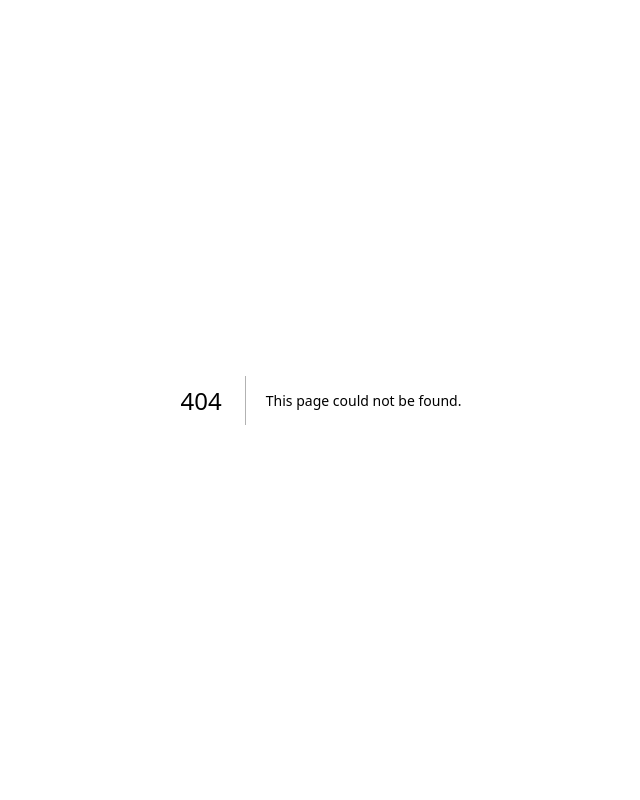
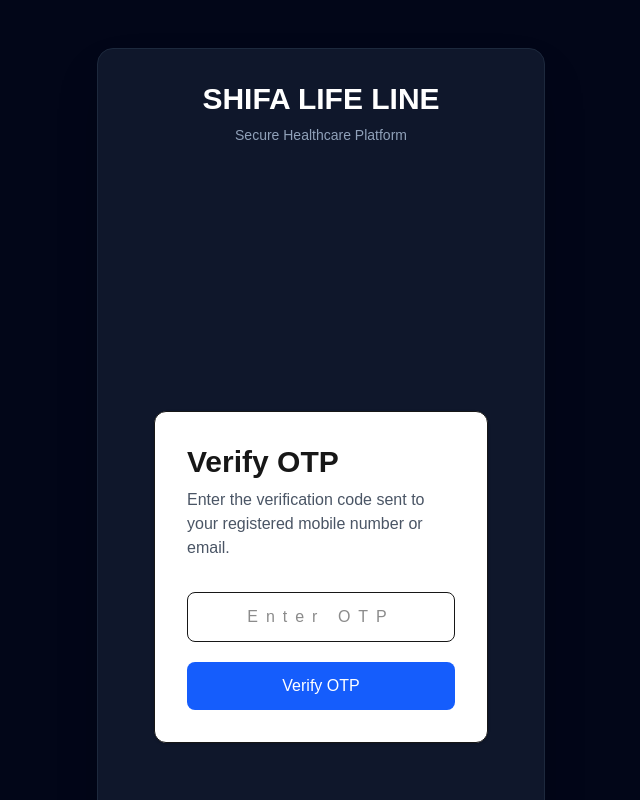
Before and after one commit to shifalifeline/shifalifeline-web, a Next.js app: page /verify-otp in a window 1280 px wide. Before the commit this address had no page. Shown: the top 800 px of the page, without its empty margins (319-959 px from the left). Built offline with nearby package versions, Linux system fonts and the light colour scheme.

Commit message:
Sprint 18: Add OTP verification page

```diff
--- /dev/null
+++ b/app/(auth)/verify-otp/page.tsx
@@ -0,0 +1,19 @@
+import { OTPVerification } from "@/modules/auth";
+
+export default function VerifyOTPPage() {
+  return (
+    <main className="mx-auto flex min-h-screen max-w-md items-center px-6">
+      <div className="w-full rounded-xl border bg-white p-8 shadow-sm">
+        <h1 className="mb-2 text-3xl font-bold">
+          Verify OTP
+        </h1>
+
+        <p className="mb-8 text-gray-600">
+          Enter the verification code sent to your registered mobile number or email.
+        </p>
+
+        <OTPVerification />
+      </div>
+    </main>
+  );
+}
```
